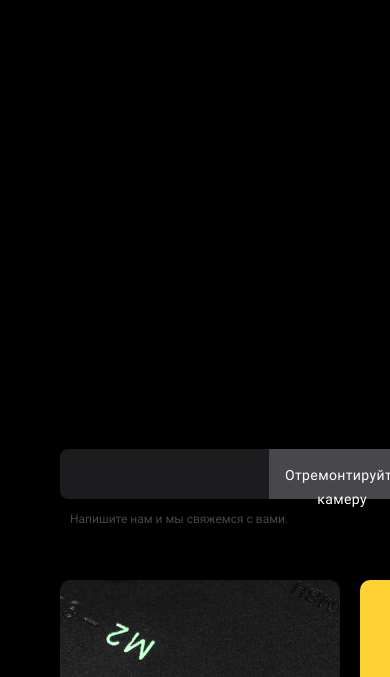
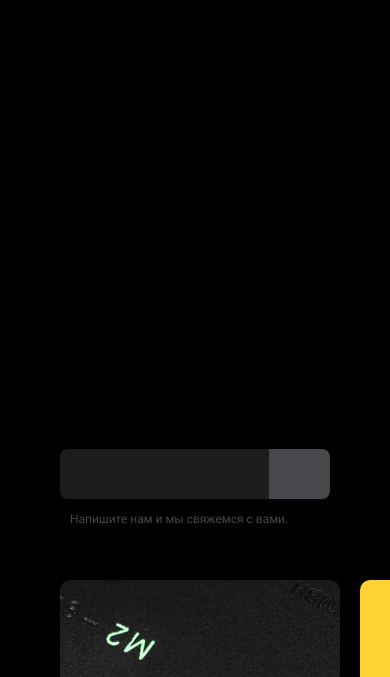
Before and after one commit to BKonstantine/project03, a plain HTML site: page index.html in a window 390 px wide. Shown: the part 388-1065 px from the top of the page. Drawn offline with Linux system fonts and the light colour scheme.

Commit message:
fix: исправить ошибку верстки блока button

```diff
--- a/blocks/_button.scss
+++ b/blocks/_button.scss
@@ -4,16 +4,23 @@
   height: 50px;
   background-color: $subtitle-color;
   letter-spacing: 0.375px;
+  text-align: start;
+
+  &_disabled-text {
+    @media screen and (max-width: 767px) {
+      display: none;
+    }
+  }
 
   &_type_submit {
     width: 221px;
     border-radius: 0px 8px 8px 0px;
-    padding: 15px 37px 11px 16px;
+    padding: 15px 0 11px 16px;
   }
 
   &_type_button {
     width: 306px;
     border-radius: 8px;
-    padding: 14px 30px 12px 30px;
+    padding: 14px 0 12px 30px;
   }
 }
--- a/index.html
+++ b/index.html
@@ -18,7 +18,7 @@
       <form class="form header__form">
         <input type="email" class="form__input form__input_place_header" />
         <button type="submit" class="button button_type_submit">
-          Отремонтируйте камеру
+          <span class="button button_disabled-text">Отремонтируйте камеру</span>
         </button>
       </form>
       <p class="copyright header__copyright">
@@ -140,7 +140,7 @@
       <form class="form footer__form">
         <input type="email" class="form__input" />
         <button type="submit" class="button button_type_submit">
-          Отремонтируйте камеру
+          <span class="button button_disabled-text">Отремонтируйте камеру</span>
         </button>
       </form>
       <div class="container footer__container-copyright">
```
Also changed, not shown: pages/index.css.
